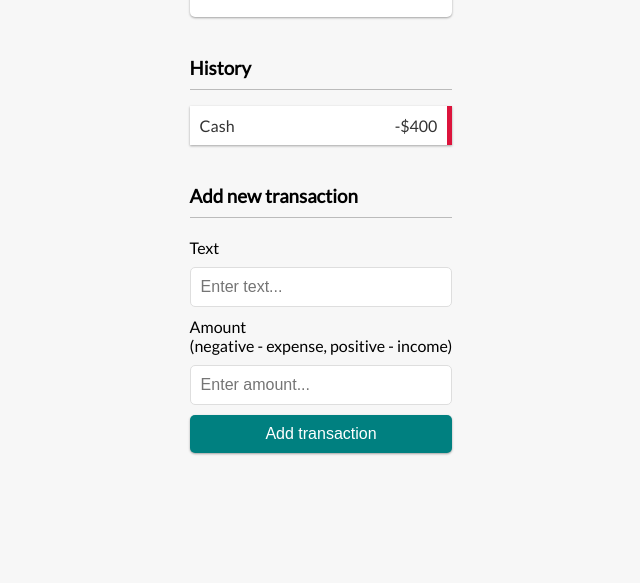
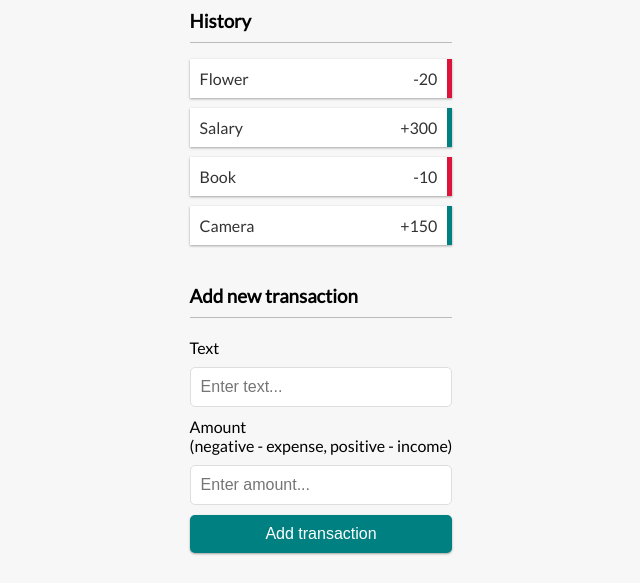
Before and after one commit to mahmudlukman/expense-tracker, a plain HTML site: page index.html in a window 1280 px wide. Shown: the part 270-853 px from the top of the page, without its empty margins (319-959 px from the left). Before the commit the page ends 800 px from the top, so only its background shows below. Drawn offline with Linux system fonts and the light colour scheme.

Commit message:
transaction function added

```diff
--- a/index.html
+++ b/index.html
@@ -27,9 +27,9 @@
 
       <h3>History</h3>
       <ul id="list" class="list">
-        <li class="minus">
+        <!-- <li class="minus">
           Cash <span>-$400</span><button class="delete-btn">x</button>
-        </li>
+        </li> -->
       </ul>
 
       <h3>Add new transaction</h3>
--- a/script.js
+++ b/script.js
@@ -0,0 +1,44 @@
+const balance = document.getElementById('balance')
+const money_plus = document.getElementById('money_plus')
+const money_minus = document.getElementById('money_minus')
+const list = document.getElementById('list')
+const form = document.getElementById('form')
+const text = document.getElementById('text')
+const amount = document.getElementById('amount')
+
+
+const dummyTransactions = [
+  { id: 1, text: 'Flower', amount: -20 },
+  { id: 2, text: 'Salary', amount: 300 },
+  { id: 3, text: 'Book', amount: -10 },
+  { id: 4, text: 'Camera', amount: 150 }
+];
+
+
+let transaction = dummyTransactions
+
+// Add transaction to DOM list
+const addTransactionDOM = (transaction) => {
+  // Get sign
+  const sign = transaction.amount < 0 ? '-' : '+'
+
+  const item = document.createElement('li')
+
+  // Add class based on value
+  item.classList.add(transaction.amount < 0 ? 'minus' : 'plus')
+
+  item.innerHTML = `
+    ${transaction.text} <span>${sign}${Math.abs(transaction.amount)}</span> <button class="delete-btn">x</button>
+  `
+
+  list.appendChild(item)
+}
+
+// Init app
+const init = () => {
+  list.innerHTML = ''
+
+  transaction.forEach(addTransactionDOM)
+}
+
+init()
```
